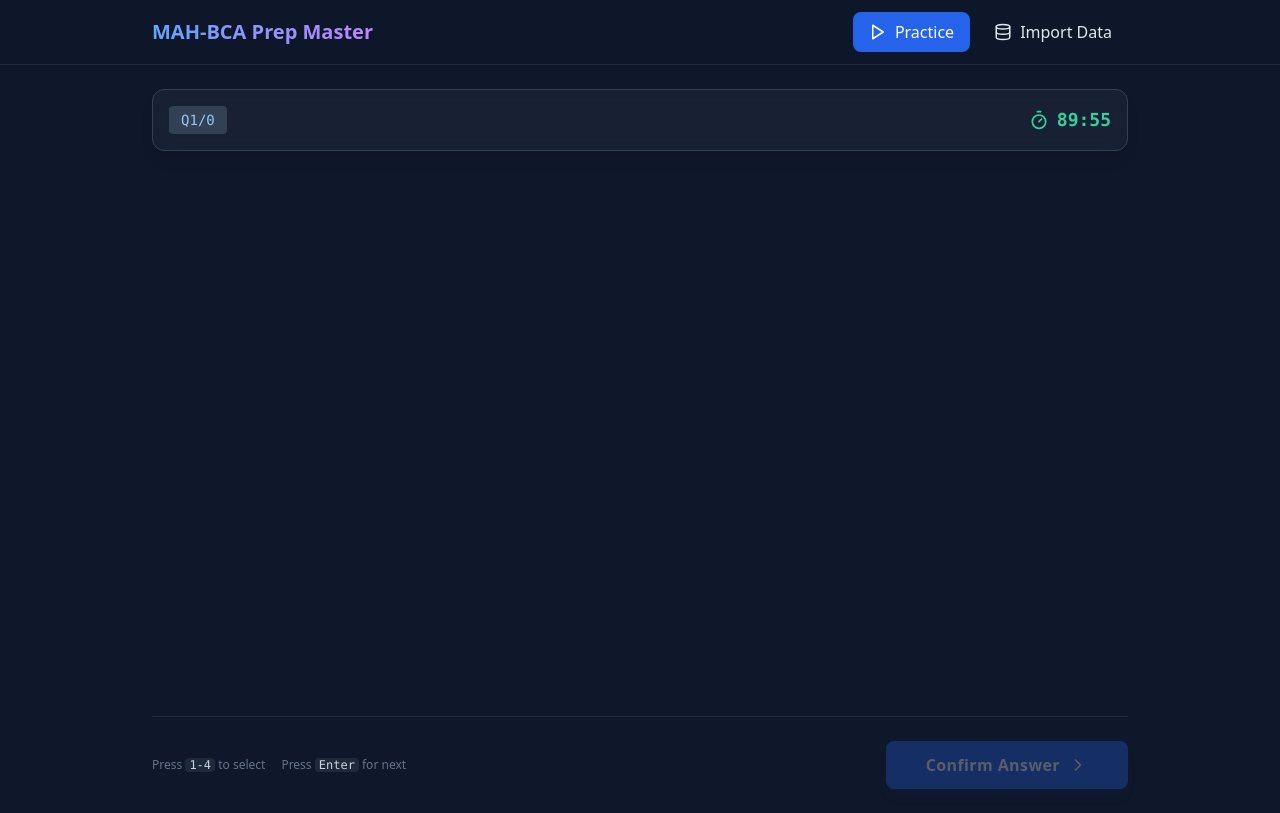
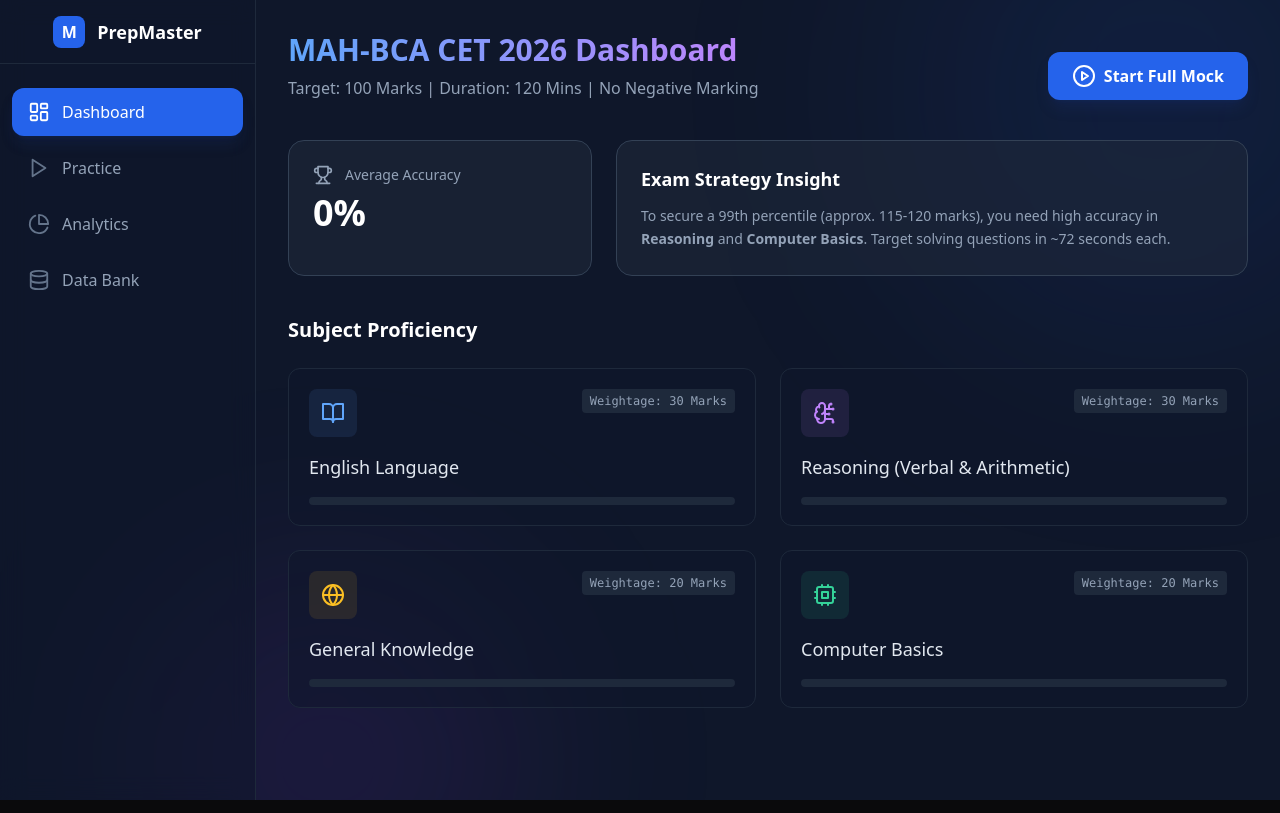
Before and after one commit to ursabastin/MAH-BCA-Prep-Master, a React (Vite) app: page / in a window 1280 px wide. Built offline with nearby package versions, Linux system fonts and the light colour scheme.

Commit message:
feat: Implement initial Electron application structure with dashboard, analytics placeholder, and IPC for data persistence.

```diff
--- a/electron/preload.js
+++ b/electron/preload.js
@@ -13,6 +13,9 @@ contextBridge.exposeInMainWorld('api', {
     // 4. Import New Questions (Raw JSON content)
     importQuestions: (jsonData) => ipcRenderer.invoke('import-questions', jsonData),
 
+    // Get all analytics/logs
+    getLogs: () => ipcRenderer.invoke('get-logs'),
+
     // 5. App Window Controls
     minimize: () => ipcRenderer.send('minimize-window'),
     close: () => ipcRenderer.send('close-window')
--- a/src/App.tsx
+++ b/src/App.tsx
@@ -1,72 +1,108 @@
-import { useState } from 'react';
+import React, { useState, useEffect } from 'react';
+import Dashboard from './components/Dashboard';
 import QuizEngine from './components/QuizEngine';
 import ImportWidget from './components/ImportWidget';
-import { Database, Play } from 'lucide-react';
+import Analytics from './components/Analytics';
+import { LayoutDashboard, Play, PieChart, Database, LucideIcon } from 'lucide-react';
 
 function App() {
-    const [view, setView] = useState('quiz'); // 'quiz' or 'import'
-    const [refreshKey, setRefreshKey] = useState(0); // Trick to force reload quiz engine
+    const [view, setView] = useState('dashboard'); // Default to Dashboard
+    const [stats, setStats] = useState({ accuracy: 0 });
+
+    // Load stats from backend on mount
+    useEffect(() => {
+        const loadStats = async () => {
+            try {
+                const logs = await window.api.getLogs();
+                if (logs && logs.length > 0) {
+                    const correct = logs.filter((l: any) => l.isCorrect).length;
+                    setStats({
+                        accuracy: Math.round((correct / logs.length) * 100)
+                    });
+                }
+            } catch (error) {
+                console.warn("Could not load logs yet.");
+            }
+        };
+        loadStats();
+    }, [view]); // Refresh stats when view changes
 
     return (
-        <div className="min-h-screen bg-[#0f172a] text-slate-200 font-sans selection:bg-blue-500/30">
+        <div className="flex min-h-screen bg-[#0f172a] text-slate-200 font-sans">
 
-            {/* Top Navigation Bar */}
-            <nav className="border-b border-slate-800 bg-slate-900/50 backdrop-blur-md sticky top-0 z-50">
-                <div className="max-w-5xl mx-auto px-6 h-16 flex items-center justify-between">
-                    <h1 className="text-xl font-bold bg-gradient-to-r from-blue-400 to-purple-400 bg-clip-text text-transparent">
-                        MAH-BCA Prep Master
-                    </h1>
+            {/* Sidebar Navigation - The "System" Feel */}
+            <aside className="w-20 lg:w-64 border-r border-slate-800 bg-slate-900/50 backdrop-blur-md flex flex-col fixed h-full z-20 transition-all">
+                <div className="h-16 flex items-center justify-center border-b border-slate-800">
+                    <div className="w-8 h-8 bg-blue-600 rounded-lg flex items-center justify-center font-bold text-white">
+                        M
+                    </div>
+                    <span className="ml-3 font-bold text-lg hidden lg:block text-white">PrepMaster</span>
+                </div>
 
-                    <div className="flex gap-2">
-                        <button
-                            onClick={() => setView('quiz')}
-                            className={`flex items-center gap-2 px-4 py-2 rounded-lg transition-all ${view === 'quiz' ? 'bg-blue-600 text-white' : 'hover:bg-slate-800'
-                                }`}
-                        >
-                            <Play size={18} /> Practice
-                        </button>
-                        <button
-                            onClick={() => setView('import')}
-                            className={`flex items-center gap-2 px-4 py-2 rounded-lg transition-all ${view === 'import' ? 'bg-blue-600 text-white' : 'hover:bg-slate-800'
-                                }`}
-                        >
-                            <Database size={18} /> Import Data
-                        </button>
-                    </div>
+                <nav className="flex-1 py-6 space-y-2 px-3">
+                    <NavButton
+                        active={view === 'dashboard'}
+                        onClick={() => setView('dashboard')}
+                        icon={LayoutDashboard}
+                        label="Dashboard"
+                    />
+                    <NavButton
+                        active={view === 'quiz'}
+                        onClick={() => setView('quiz')}
+                        icon={Play}
+                        label="Practice"
+                    />
+                    <NavButton
+                        active={view === 'analytics'}
+                        onClick={() => setView('analytics')}
+                        icon={PieChart}
+                        label="Analytics"
+                    />
+                    <NavButton
+                        active={view === 'import'}
+                        onClick={() => setView('import')}
+                        icon={Database}
+                        label="Data Bank"
+                    />
+                </nav>
+            </aside>
+
+            {/* Main Content Area */}
+            <main className="flex-1 ml-20 lg:ml-64 relative z-10 overflow-y-auto h-screen">
+                {/* Background Gradients */}
+                <div className="fixed top-0 left-0 w-full h-full overflow-hidden pointer-events-none -z-10">
+                    <div className="absolute top-[-20%] right-[-10%] w-[500px] h-[500px] bg-blue-600/10 rounded-full blur-[120px]"></div>
+                    <div className="absolute bottom-[-20%] left-[10%] w-[400px] h-[400px] bg-purple-600/10 rounded-full blur-[100px]"></div>
                 </div>
-            </nav>
 
-            {/* Main Content */}
-            <main className="max-w-5xl mx-auto p-6">
-                {view === 'import' ? (
-                    <div className="max-w-2xl mx-auto mt-10">
-                        <ImportWidget onImportSuccess={() => setRefreshKey(k => k + 1)} />
-
-                        {/* Instruction Card for User */}
-                        <div className="bg-slate-900 p-6 rounded-xl border border-slate-800">
-                            <h4 className="font-semibold text-slate-300 mb-3">How to generate questions:</h4>
-                            <p className="text-sm text-slate-400 mb-2">Paste this prompt into NotebookLM:</p>
-                            <code className="block bg-black/50 p-4 rounded text-xs font-mono text-emerald-400 select-all whitespace-pre-wrap">
-                                {`Create a JSON array of 10 multiple choice questions based on the source.
-Use this exact format:
-[
-  {
-    "question": "Question text here?",
-    "options": ["Option A", "Option B", "Option C", "Option D"],
-    "answer": "Option B",
-    "subject": "Computer Basics"
-  }
-]
-Valid subjects: English Language, Reasoning, General Knowledge, Computer Basics.`}
-                            </code>
-                        </div>
-                    </div>
-                ) : (
-                    <QuizEngine key={refreshKey} />
-                )}
+                {view === 'dashboard' && <Dashboard onStartQuiz={() => setView('quiz')} stats={stats} />}
+                {view === 'quiz' && <QuizEngine />}
+                {view === 'analytics' && <Analytics />}
+                {view === 'import' && <div className="p-8"><ImportWidget /></div>}
             </main>
         </div>
     );
 }
 
+// Reusable Nav Component
+interface NavButtonProps {
+    active: boolean;
+    onClick: () => void;
+    icon: LucideIcon;
+    label: string;
+}
+
+const NavButton: React.FC<NavButtonProps> = ({ active, onClick, icon: Icon, label }) => (
+    <button
+        onClick={onClick}
+        className={`w-full flex items-center gap-3 px-4 py-3 rounded-xl transition-all duration-200 group ${active
+                ? 'bg-blue-600 text-white shadow-lg shadow-blue-900/20'
+                : 'text-slate-400 hover:bg-slate-800 hover:text-white'
+            }`}
+    >
+        <Icon size={22} className={active ? 'text-white' : 'text-slate-500 group-hover:text-blue-400'} />
+        <span className="hidden lg:block font-medium">{label}</span>
+    </button>
+);
+
 export default App;
--- /dev/null
+++ b/src/components/Analytics.tsx
@@ -0,0 +1,14 @@
+
+
+const Analytics = () => {
+    return (
+        <div className="p-8 max-w-6xl mx-auto space-y-6 animate-fade-in text-slate-200">
+            <h2 className="text-2xl font-bold bg-clip-text text-transparent bg-gradient-to-r from-blue-400 to-purple-400">
+                Analytics (Coming Soon in Step 10)
+            </h2>
+            <p className="text-slate-400">Detailed performance metrics will be displayed here.</p>
+        </div>
+    );
+};
+
+export default Analytics;
--- /dev/null
+++ b/src/components/Dashboard.tsx
@@ -0,0 +1,86 @@
+import React from 'react';
+import { BookOpen, Cpu, Globe, BrainCircuit, PlayCircle, Trophy } from 'lucide-react';
+
+interface DashboardProps {
+    onStartQuiz: () => void;
+    stats: { accuracy: number };
+}
+
+const Dashboard: React.FC<DashboardProps> = ({ onStartQuiz, stats }) => {
+    // Data derived from MAH-BCA CET 2026 Exam Pattern
+    const sections = [
+        { id: 'english', name: 'English Language', total: 30, icon: BookOpen, color: 'text-blue-400', bg: 'bg-blue-400/10' },
+        { id: 'reasoning', name: 'Reasoning (Verbal & Arithmetic)', total: 30, icon: BrainCircuit, color: 'text-purple-400', bg: 'bg-purple-400/10' },
+        { id: 'gk', name: 'General Knowledge', total: 20, icon: Globe, color: 'text-amber-400', bg: 'bg-amber-400/10' },
+        { id: 'computer', name: 'Computer Basics', total: 20, icon: Cpu, color: 'text-emerald-400', bg: 'bg-emerald-400/10' }
+    ];
+
+    return (
+        <div className="p-8 max-w-6xl mx-auto animate-fade-in text-slate-200">
+            {/* Header */}
+            <div className="mb-10 flex justify-between items-end">
+                <div>
+                    <h1 className="text-3xl font-bold bg-clip-text text-transparent bg-gradient-to-r from-blue-400 to-purple-400">
+                        MAH-BCA CET 2026 Dashboard
+                    </h1>
+                    <p className="text-slate-400 mt-2">
+                        Target: 100 Marks | Duration: 120 Mins | No Negative Marking
+                    </p>
+                </div>
+                <button
+                    onClick={onStartQuiz}
+                    className="flex items-center gap-2 bg-blue-600 hover:bg-blue-500 text-white px-6 py-3 rounded-xl font-bold shadow-lg shadow-blue-900/20 transition-all hover:scale-105"
+                >
+                    <PlayCircle size={24} /> Start Full Mock
+                </button>
+            </div>
+
+            {/* Hero Stats */}
+            <div className="grid grid-cols-1 md:grid-cols-3 gap-6 mb-10">
+                <div className="bg-slate-800/60 border border-slate-700 p-6 rounded-2xl backdrop-blur-sm">
+                    <div className="flex items-center gap-3 mb-2 text-slate-400">
+                        <Trophy size={20} />
+                        <span className="text-sm font-medium">Average Accuracy</span>
+                    </div>
+                    <p className="text-4xl font-bold text-white">{stats.accuracy || 0}%</p>
+                </div>
+
+                {/* Exam Pattern Info Card */}
+                <div className="bg-slate-800/60 border border-slate-700 p-6 rounded-2xl backdrop-blur-sm col-span-2">
+                    <h3 className="text-lg font-semibold text-white mb-3">Exam Strategy Insight</h3>
+                    <p className="text-sm text-slate-400 leading-relaxed">
+                        To secure a 99th percentile (approx. 115-120 marks), you need high accuracy in
+                        <strong> Reasoning</strong> and <strong>Computer Basics</strong>.
+                        Target solving questions in ~72 seconds each.
+                    </p>
+                </div>
+            </div>
+
+            {/* Sectional Breakdown */}
+            <h2 className="text-xl font-semibold mb-6 text-white">Subject Proficiency</h2>
+            <div className="grid grid-cols-1 md:grid-cols-2 gap-6">
+                {sections.map((sec) => (
+                    <div key={sec.id} className="bg-slate-900/50 border border-slate-800 p-5 rounded-xl hover:border-slate-600 transition-colors">
+                        <div className="flex items-start justify-between mb-4">
+                            <div className={`p-3 rounded-lg ${sec.bg} ${sec.color}`}>
+                                <sec.icon size={24} />
+                            </div>
+                            <span className="text-xs font-mono bg-slate-800 px-2 py-1 rounded text-slate-400">
+                                Weightage: {sec.total} Marks
+                            </span>
+                        </div>
+                        <h3 className="text-lg font-medium text-slate-200">{sec.name}</h3>
+                        <div className="mt-4 h-2 w-full bg-slate-800 rounded-full overflow-hidden">
+                            <div
+                                className={`h-full ${sec.color.replace('text', 'bg')} opacity-80`}
+                                style={{ width: `${Math.random() * 100}%` }} // Placeholder for real stats
+                            ></div>
+                        </div>
+                    </div>
+                ))}
+            </div>
+        </div>
+    );
+};
+
+export default Dashboard;
--- a/src/index.css
+++ b/src/index.css
@@ -3,17 +3,47 @@
 @tailwind utilities;
 
 :root {
-  --bg-dark: #0f172a;
-  --glass-panel: rgba(30, 41, 59, 0.7);
-  --accent-blue: #3b82f6;
-  --text-main: #e2e8f0;
+  --bg-app: #F5F5F7;
+  /* Apple-like light grey */
+  --glass-white: rgba(255, 255, 255, 0.75);
+  --glass-border: rgba(255, 255, 255, 0.9);
+  --text-primary: #1d1d1f;
+  /* Deep Charcoal */
+  --text-secondary: #86868b;
+  /* Apple Grey */
+  --accent-black: #000000;
+  --gloss-shadow: 0 10px 30px -10px rgba(0, 0, 0, 0.1);
 }
 
 body {
-  margin: 0;
-  background-color: var(--bg-dark);
-  color: var(--text-main);
-  font-family: 'Inter', sans-serif;
+  background-color: var(--bg-app);
+  color: var(--text-primary);
+  font-family: -apple-system, BlinkMacSystemFont, "Segoe UI", Roboto, Helvetica, Arial, sans-serif;
   overflow: hidden;
-  /* App-like feel */
 }
+
+/* Premium Glass Card Effect */
+.glass-card {
+  background: var(--glass-white);
+  backdrop-filter: blur(20px);
+  -webkit-backdrop-filter: blur(20px);
+  border: 1px solid var(--glass-border);
+  box-shadow: var(--gloss-shadow);
+}
+
+/* Smooth Fade In */
+.animate-fade-in {
+  animation: fadeIn 0.6s ease-out forwards;
+}
+
+@keyframes fadeIn {
+  from {
+    opacity: 0;
+    transform: translateY(10px);
+  }
+
+  to {
+    opacity: 1;
+    transform: translateY(0);
+  }
+}
--- a/src/types/electron.d.ts
+++ b/src/types/electron.d.ts
@@ -3,6 +3,7 @@ export interface IElectronAPI {
     loadQuestions: () => Promise<any>;
     saveAttempt: (logData: any) => Promise<boolean>;
     importQuestions: (jsonData: any) => Promise<number>;
+    getLogs: () => Promise<any[]>;
     minimize: () => void;
     close: () => void;
 }
```
Also changed, not shown: electron/main.js (+12 -1 lines).
